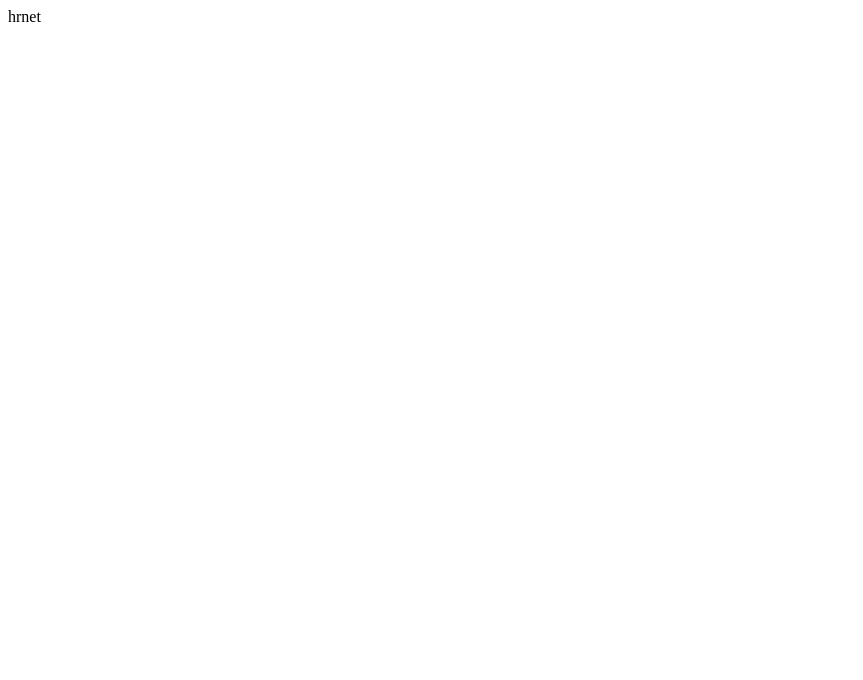
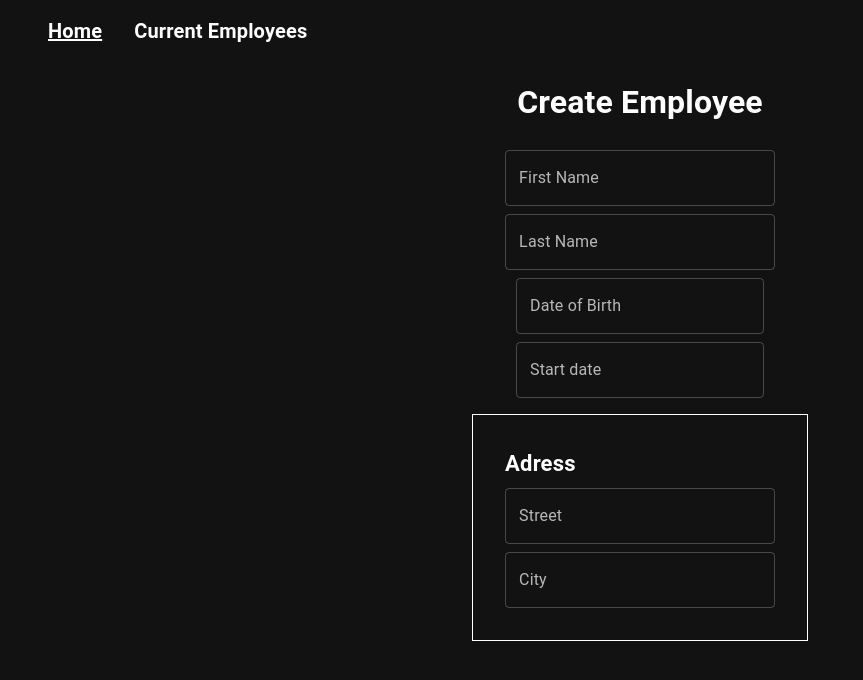
Before and after one commit to Loutchanow/p14, a React (Vite) app: page / in a window 1280 px wide. Shown: the top 680 px of the page, without its empty margins (0-863 px from the left). Built offline with nearby package versions, Linux system fonts and the light colour scheme.

Commit message:
Debut page home

```diff
--- a/src/App.tsx
+++ /dev/null
@@ -1,10 +0,0 @@
-
-const App = () => {
-  return (
-    <div>
-      hrnet
-    </div>
-  );
-};
-
-export default App;
--- /dev/null
+++ b/src/components/GlobalStyle.tsx
@@ -0,0 +1,27 @@
+import { createGlobalStyle } from 'styled-components';
+
+const GlobalStyles = createGlobalStyle`
+  body {
+    margin: 0;
+    font-family: Avenir, Helvetica, Arial, sans-serif;
+    background: #020114;
+    color: white;
+  }
+  * {
+    box-sizing: border-box;
+  }
+
+  h1{
+    margin: auto;
+  }
+    h2{
+    font-size: 22px;
+    margin: 0;
+    }
+  a {
+    text-decoration: none;
+    color: inherit;
+  }
+`;
+
+export default GlobalStyles;
--- /dev/null
+++ b/src/components/Header.tsx
@@ -0,0 +1,38 @@
+
+import React, { useState } from 'react';
+import { Link, useLocation } from 'react-router-dom';
+import styled from 'styled-components';
+const Nav = styled.nav`
+  display: flex;
+  padding: 1rem;
+`;
+
+export const StyledLink = styled(Link)`
+  font-weight: bold;
+  font-size: 20px;
+  cursor: pointer;
+  margin-left: 2rem;
+  text-decoration: ${props => (props.isactive ? 'underline' : "")};
+`;
+
+  function Header() {
+    const location = useLocation();
+    const [activeTab, setActiveTab] = useState('');
+
+    React.useEffect(() => {
+      setActiveTab(location.pathname);
+    }, [location.pathname]);
+    return (
+      <Nav>
+        <StyledLink to="/" isactive={activeTab === '/'} onClick={() => setActiveTab('/')}>
+          Home
+        </StyledLink>
+        <StyledLink to="/current" isactive={activeTab === '/current'} onClick={() => setActiveTab('/')}>
+          Current Employees
+        </StyledLink>
+          <StyledLink to="/current"/>
+      </Nav>
+    )
+  }
+
+  export default Header;
--- /dev/null
+++ b/src/components/pages/Current.tsx
@@ -0,0 +1,11 @@
+import React from 'react';
+
+const Current = () => {
+  return (
+    <div>
+      current
+    </div>
+  );
+};
+
+export default Current;
--- /dev/null
+++ b/src/components/pages/Home.tsx
@@ -0,0 +1,44 @@
+import styled from 'styled-components';
+import { BasicTextFields } from '../utils/BasicTextFields';
+import { BasicDatePicker } from '../utils/BasicDatePicker';
+
+const PageContainer = styled.div`
+  display: flex;
+  flex-direction: column;
+  justify-content: space-around;
+  padding: 1rem;
+`;
+const Form = styled.div`
+  display: flex;
+  justify-content: space-around;
+  margin: auto;
+  flex-direction: column;
+  align-items: center;
+  padding: 1rem;
+`;
+const BoxForm = styled.div`
+  border: 1px solid white;
+  padding: 2rem;
+  margin-top: 1rem;
+`;
+const Home = () => {
+  return (
+    <PageContainer>
+
+      <h1>Create Employee</h1>
+      <Form>
+        <BasicTextFields label={"First Name"}/>
+        <BasicTextFields label={"Last Name"}/>
+        <BasicDatePicker label={"Date of Birth"} />
+        <BasicDatePicker label={"Start date"} />
+        <BoxForm>
+          <h2>Adress</h2>
+          <BasicTextFields label={"Street"}/>
+          <BasicTextFields label={"City"}/>
+        </BoxForm>
+      </Form>
+    </PageContainer>
+  );
+};
+
+export default Home;
--- /dev/null
+++ b/src/components/utils/BasicDatePicker.tsx
@@ -0,0 +1,16 @@
+import { DemoContainer } from '@mui/x-date-pickers/internals/demo';
+import { AdapterDayjs } from '@mui/x-date-pickers/AdapterDayjs';
+import { LocalizationProvider } from '@mui/x-date-pickers/LocalizationProvider';
+import { DatePicker } from '@mui/x-date-pickers/DatePicker';
+interface LabelProps {
+  label: string;
+}
+export const BasicDatePicker: React.FC<LabelProps> = ({label}: LabelProps)=>{
+  return (
+    <LocalizationProvider dateAdapter={AdapterDayjs}>
+      <DemoContainer components={['DatePicker']}>
+        <DatePicker label={label}/>
+      </DemoContainer>
+    </LocalizationProvider>
+  );
+}
--- /dev/null
+++ b/src/components/utils/BasicTextFields.tsx
@@ -0,0 +1,22 @@
+import Box from '@mui/material/Box';
+import TextField from '@mui/material/TextField';
+
+interface LabelProps {
+  label: string;
+}
+
+export const BasicTextFields: React.FC<LabelProps> = ({label}: LabelProps) => {
+  return (
+    <Box
+      component="form"
+      sx={{
+        '& > :not(style)': { mt: 1, width: '30ch' },
+      }}
+      noValidate
+      autoComplete="off"
+    >
+      <TextField id="outlined-basic" label={label} variant="outlined" />
+
+    </Box>
+  );
+}
--- a/src/main.tsx
+++ b/src/main.tsx
@@ -1,9 +1,36 @@
-import { StrictMode } from 'react'
-import { createRoot } from 'react-dom/client'
-import App from './App.tsx'
+import React from 'react'
+import ReactDOM from 'react-dom/client'
+import { BrowserRouter, Route, Routes } from 'react-router-dom'
+import Home from './components/pages/Home.tsx';
+import Current from './components/pages/Current.tsx';
+import Header from './components/Header.tsx';
+import GlobalStyles from './components/GlobalStyle.tsx';
+import { ThemeProvider, createTheme } from '@mui/material/styles';
+import CssBaseline from '@mui/material/CssBaseline';
 
-createRoot(document.getElementById('root')!).render(
-  <StrictMode>
-    <App />
-  </StrictMode>,
-)
+
+const darkTheme = createTheme({
+  palette: {
+    mode: 'dark',
+  },
+
+});
+
+
+
+ReactDOM.createRoot(document.getElementById('root')!).render(
+  <React.StrictMode>
+    <BrowserRouter>
+    <GlobalStyles />
+    <ThemeProvider theme={darkTheme}>
+    <CssBaseline />
+      <Header />
+        <Routes>
+          <Route path="/" element={<Home />} />
+          <Route path="/current" element={<Current />} />
+        </Routes>
+        </ThemeProvider>
+    </BrowserRouter>
+
+  </React.StrictMode>,
+);
```
Also changed, not shown: package.json (+8 -1 lines).
